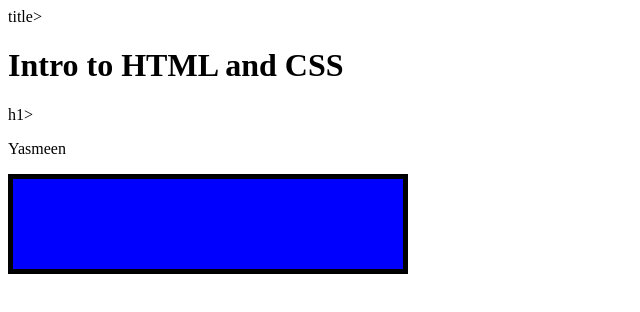
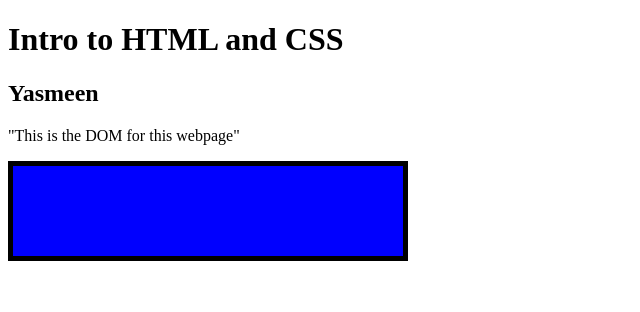
Before and after one commit to DS4200-S23-Class/ic-02-yasmeendao, a plain HTML site: page index.html in a window 1280 px wide. Shown: the whole page, without its empty margins (0-640 px from the left). Drawn offline with Linux system fonts and the light colour scheme.

Commit message:
html practice

```diff
--- a/index.html
+++ b/index.html
@@ -3,17 +3,19 @@
 
 <head>
     <meta charset=utf-8/>
-    <title>ic-02</title>title>
+    <title>ic-02</title>
 </head>
 
 
+
 <body>
-    <h1>Intro to HTML and CSS</h1>h1>
+    <h1>Intro to HTML and CSS</h1>
+    <h2>Yasmeen</h2>
 
     <div class="container">
 
-        <p id="div1">
-            Yasmeen
+        <p id="div1">"This is the DOM for this webpage"
+
         <p>
     <div>
 
```
